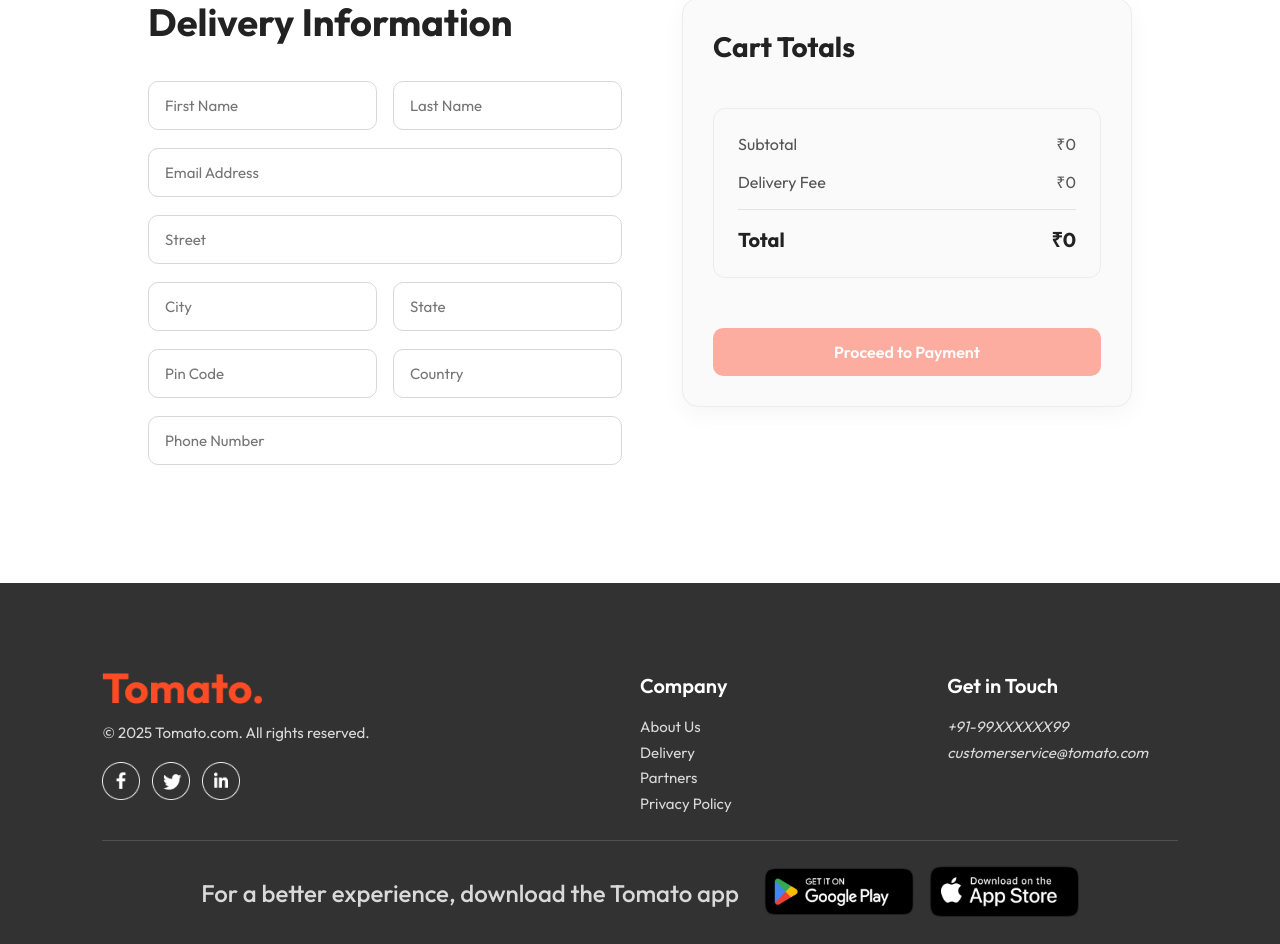
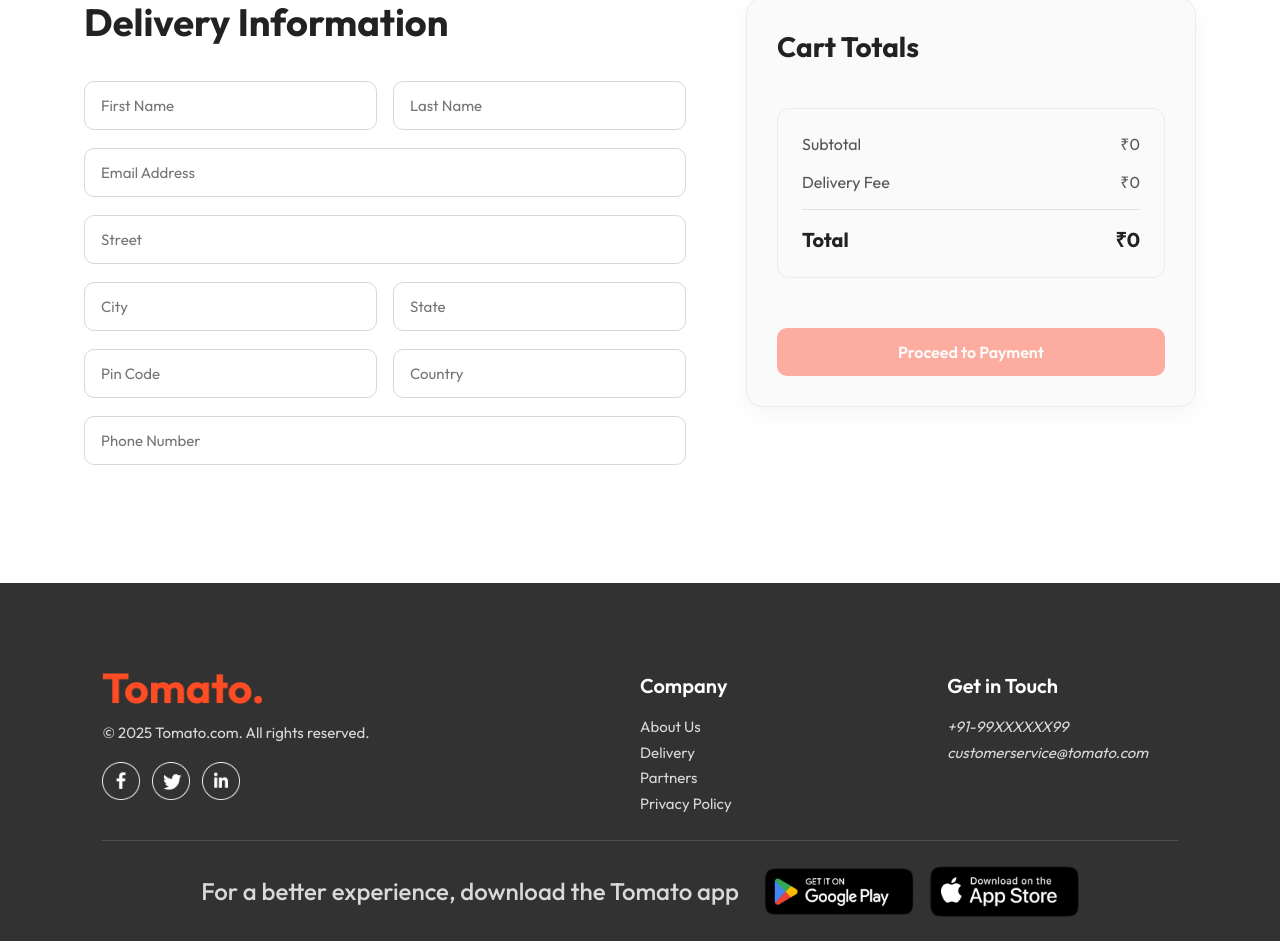
Before and after one commit to Rajashekar2202/Food_Delivery_App, a React (Vite) app: page /order in a window 1280 px wide. Shown: the part 179-1123 px from the top of the page. Built offline with nearby package versions, Linux system fonts and the light colour scheme.

Commit message:
index and main

```diff
--- a/index.html
+++ b/index.html
@@ -1,17 +1,41 @@
 <!doctype html>
+
 <html lang="en">
   <head>
+    <!-- META -->
     <meta charset="UTF-8" />
+
+    <meta name="viewport" content="width=device-width, initial-scale=1.0" />
+
+    <!-- TITLE -->
+    <title>Tomato | Food Delivery App</title>
+
+    <!-- FAVICON -->
     <link rel="icon" type="image/svg+xml" href="/vite.svg" />
+
+    <!-- GOOGLE FONT -->
+    <link rel="preconnect" href="https://fonts.googleapis.com" />
+
+    <link rel="preconnect" href="https://fonts.gstatic.com" crossorigin />
+
     <link
       href="https://fonts.googleapis.com/css2?family=Outfit:wght@100..900&display=swap"
       rel="stylesheet"
     />
-    <meta name="viewport" content="width=device-width, initial-scale=1.0" />
-    <title>Tomato-Food Delivery App</title>
+
+    <!-- THEME COLOR -->
+    <meta name="theme-color" content="#ff6347" />
+
+    <!-- SEO -->
+    <meta
+      name="description"
+      content="Tomato is a modern food delivery app where you can explore delicious meals and order your favorite dishes online."
+    />
   </head>
+
   <body>
     <div id="root"></div>
+
     <script type="module" src="/src/main.jsx"></script>
   </body>
 </html>
--- a/src/index.css
+++ b/src/index.css
@@ -1,27 +1,117 @@
+/* RESET */
 * {
+  margin: 0;
   padding: 0;
-  margin: 0;
   box-sizing: border-box;
-  font-family: Outfit;
   scroll-behavior: smooth;
 }
+
+/* BODY */
 body {
   min-height: 100vh;
+  font-family: "Outfit", sans-serif;
+  background-color: #ffffff;
+  color: #222;
+  overflow-x: hidden;
+  -webkit-font-smoothing: antialiased;
 }
+
+/* ROOT */
+#root {
+  width: 100%;
+  min-height: 100vh;
+}
+
+/* LINKS */
 a {
   text-decoration: none;
   color: inherit;
 }
-.app {
-  width: 80%;
-  margin: auto;
+
+/* IMAGES */
+img {
+  max-width: 100%;
+  display: block;
 }
 
+/* BUTTONS */
+button {
+  border: none;
+  outline: none;
+  background: transparent;
+  font-family: inherit;
+  cursor: pointer;
+}
+
+/* INPUTS */
+input,
+textarea,
+select {
+  font-family: inherit;
+  outline: none;
+}
+
+/* LIST */
+ul,
+ol {
+  list-style: none;
+}
+
+/* APP CONTAINER */
+.app {
+  width: min(90%, 1400px);
+
+  margin: 0 auto;
+}
+
+/* TEXT SELECTION */
+::selection {
+  background-color: tomato;
+  color: white;
+}
+
+/* SCROLLBAR */
+::-webkit-scrollbar {
+  width: 8px;
+  height: 8px;
+}
+
+::-webkit-scrollbar-track {
+  background: #f3f3f3;
+}
+
+::-webkit-scrollbar-thumb {
+  background: #c8c8c8;
+  border-radius: 20px;
+}
+
+::-webkit-scrollbar-thumb:hover {
+  background: #a8a8a8;
+}
+
+/* GLOBAL ANIMATION */
 @keyframes fadeIn {
-  0% {
+  from {
     opacity: 0;
+    transform: translateY(10px);
   }
-  100% {
+
+  to {
     opacity: 1;
+    transform: translateY(0);
   }
 }
+
+/* TABLET */
+@media (max-width: 900px) {
+  .app {
+    width: 92%;
+  }
+}
+
+/* MOBILE */
+@media (max-width: 600px) {
+  .app {
+    width: 94%;
+  }
+}
--- a/src/main.jsx
+++ b/src/main.jsx
@@ -1,14 +1,16 @@
-import { StrictMode } from "react";
-import { createRoot } from "react-dom/client";
+import React from "react";
+import ReactDOM from "react-dom/client";
+import { BrowserRouter } from "react-router-dom";
+import App from "./App.jsx";
+import StoreContextProvider from "./context/StoreContext.jsx";
 import "./index.css";
-import App from "./App.jsx";
-import { BrowserRouter } from "react-router-dom";
-import StoreContextProvider from "./context/StoreContext.jsx";
 
-createRoot(document.getElementById("root")).render(
-  <BrowserRouter>
-    <StoreContextProvider>
-      <App />
-    </StoreContextProvider>
-  </BrowserRouter>
+ReactDOM.createRoot(document.getElementById("root")).render(
+  <React.StrictMode>
+    <BrowserRouter>
+      <StoreContextProvider>
+        <App />
+      </StoreContextProvider>
+    </BrowserRouter>
+  </React.StrictMode>,
 );
```
